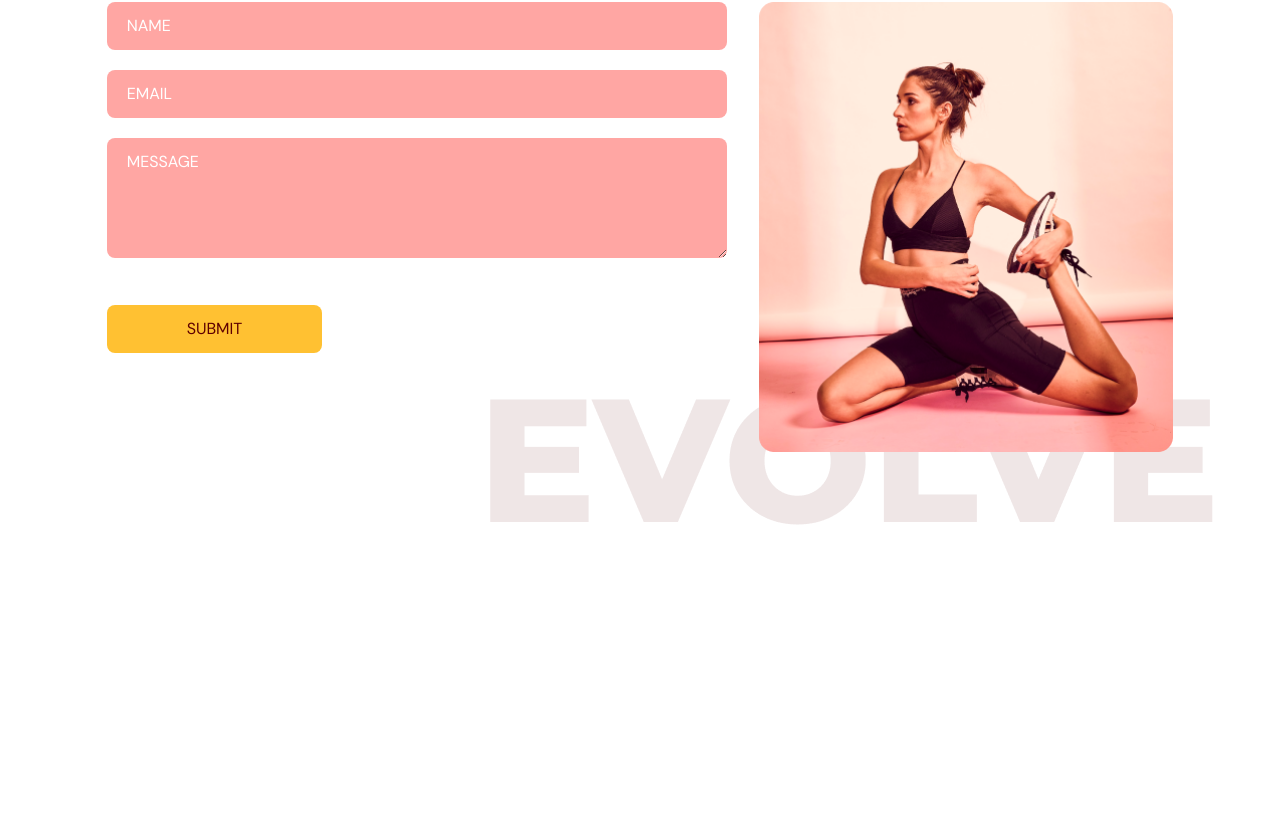
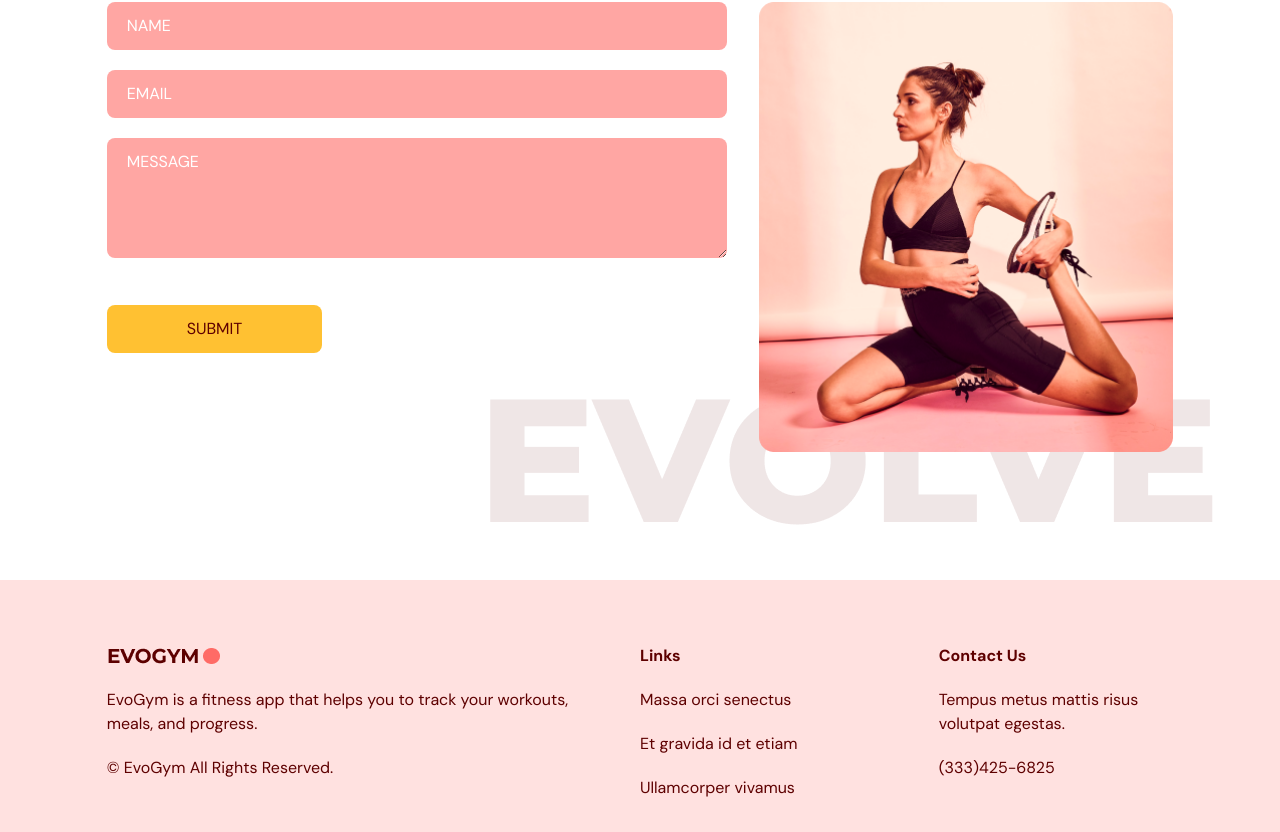
Before and after one commit to karen-baltazar/web_dev_practice, a React (Vite) app in the folder fitness-app/: page / in a window 1280 px wide. Shown: the part 2988-3820 px from the top of the page. Before the commit the page ends 3568 px from the top, so only its background shows below. Built offline with nearby package versions, Linux system fonts and the light colour scheme.

Commit message:
[fitness-app] Create and style footer

```diff
--- a/fitness-app/src/App.tsx
+++ b/fitness-app/src/App.tsx
@@ -5,6 +5,7 @@
 import ContactUs from "@/scenes/contactus";
 import { useEffect, useState } from "react";
 import { SelectedPage } from "@/shared/type";
+import Footer from "./scenes/footer";
 
 function App() {
   const [selectedPage, setSelectedPage] = useState<SelectedPage>(SelectedPage.Home);
@@ -36,6 +37,7 @@
         <Benefits setSelectedPage={setSelectedPage} />
         <OurClasses setSelectedPage={setSelectedPage} />
         <ContactUs setSelectedPage={setSelectedPage} />
+        <Footer />
       </div>
     </>
   )
--- /dev/null
+++ b/fitness-app/src/scenes/footer/index.tsx
@@ -0,0 +1,32 @@
+import Logo from "@/assets/Logo.png"
+
+const Footer = () => {
+  return (
+    <>
+        <footer className="bg-primary-100 py-16">
+            <div className="justify-content mx-auto w-5/6 gap-16 md:flex">
+                <div className="mt-16 basis-1/2 md:mt-0">
+                    <img alt='logo'src={Logo} />
+                    <p className="my-5">
+                        EvoGym is a fitness app that helps you to track your workouts, meals, and progress.
+                    </p>
+                    <p>© EvoGym All Rights Reserved.</p>
+                </div>
+                <div className="mt-16 basis-1/4 md:mt-0">
+                    <h4 className="font-bold">Links</h4>
+                    <p className="my-5">Massa orci senectus</p>
+                    <p className="my-5">Et gravida id et etiam</p>
+                    <p>Ullamcorper vivamus</p>
+                </div>
+                <div className="mt-16 basis-1/4 md:mt-0">
+                    <h4 className="font-bold">Contact Us</h4>
+                    <p className="my-5">Tempus metus mattis risus volutpat egestas.</p>
+                    <p>(333)425-6825</p>
+                </div>
+            </div>
+        </footer>
+    </>
+  )
+}
+
+export default Footer;
```
